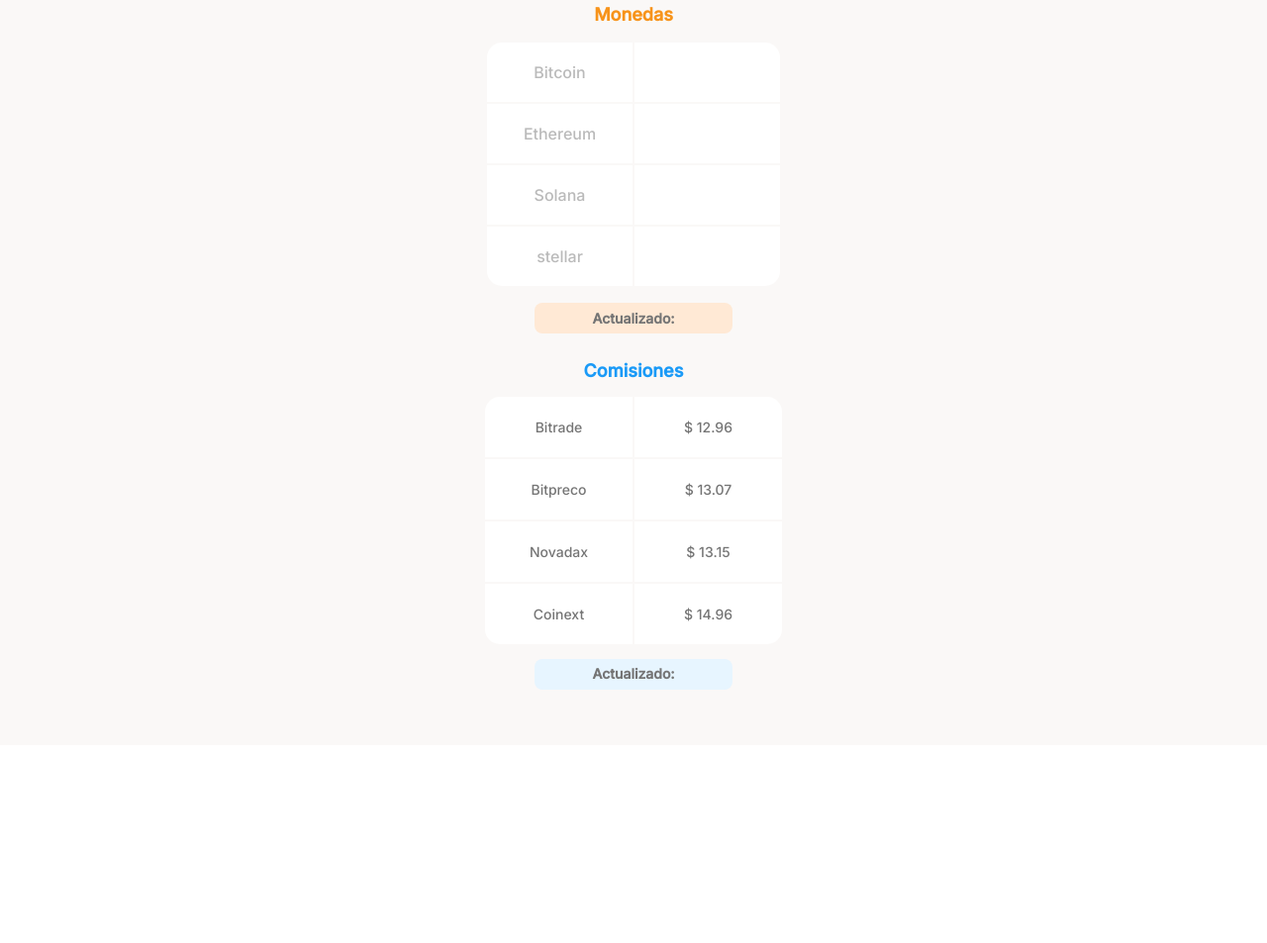
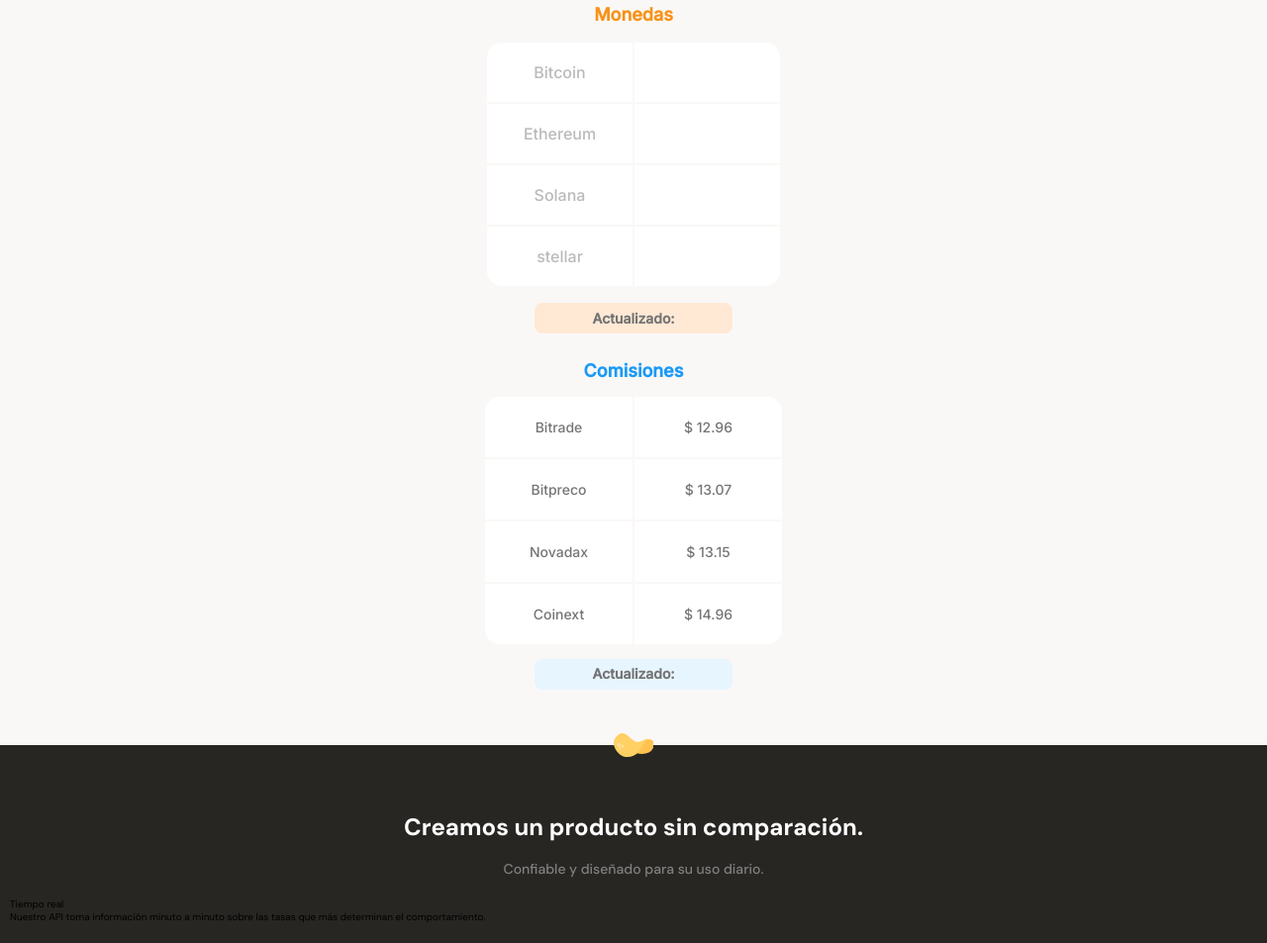
Before and after one commit to Nanomanzo/Curso-de-Responsive-Design-Maquetaci-n-Mobile-First, a plain HTML site: page index.html in a window 1280 px wide. Shown: the part 763-1716 px from the top of the page at 99% size. Before the commit the page ends 1516 px from the top, so only its background shows below. Drawn offline with Linux system fonts and the light colour scheme; no server answers.

Commit message:
estilo de los detalles del producto

```diff
--- a/index.html
+++ b/index.html
@@ -74,9 +74,30 @@
 
             </section>
         </section>
+
+
+        <section class="main-product-detail">
+            <span class="product-detail--batata-logo"></span>
+            <div class="product-detail--title">
+                <h2>Creamos un producto sin comparación.</h2>
+                <p>Confiable y diseñado para su uso diario.</p>
+            </div>
+            <section class="product-cards--container">
+                <article class="product-datail--card">
+                    <span class="clock"></span>
+                    <p class="product--card-title">Tiempo real</p>
+                    <p class="product--card-doby">Nuestro API toma información minuto a minuto sobre las tasas que más determinan el comportamiento.</p>
+                </article>
+            </section>
+        </section>
+
+
         <section></section>
+
+
         <section></section>
-        <section></section>
+
+
     </main>
     <footer></footer>
 </body>
--- a/styles.css
+++ b/styles.css
@@ -307,3 +307,48 @@ main{
 .div6 { grid-area: 3 / 2 / 4 / 3; background-color: var(--just-white);}
 .div7 { grid-area: 4 / 1 / 5 / 2; background-color: var(--just-white); border-radius: 0 0 0 15px;}
 .div8 { grid-area: 4 / 2 / 5 / 3; background-color: var(--just-white); border-radius: 0 0 15px 0;}
+
+
+/*seccion de detalles del producto*/
+.main-product-detail{
+    position: relative;
+    width: 100%;
+    min-width: 320px;
+    height: auto;
+    padding: 20px 10px;
+    background-color: var(--warm-black);
+}
+
+.product-detail--batata-logo{
+    position: absolute;
+    width: 40px;
+    height: 25px;
+    left: calc(50% - 20px);
+    top: calc(0% - 12.5px);
+    background-image: url(./assets/icons/batata.svg);
+}
+
+.product-detail--title{
+    width: 90%;
+    min-width: 288px;
+    height: auto;
+    margin: 0 auto;
+    margin-top: 50px;
+    text-align: center;
+}
+
+.product-detail--title h2{
+    margin-bottom: 20px;
+    font-size: 2.4rem;
+    font-weight: bold;
+    line-height: 2.6rem;
+    color: var(--just-white);
+}
+
+.product-detail--title p{
+    margin-bottom: 20px;
+    font-size: 1.4rem;
+    font-weight: 500;
+    line-height: 1.8rem;
+    color: #808080;
+}
```
